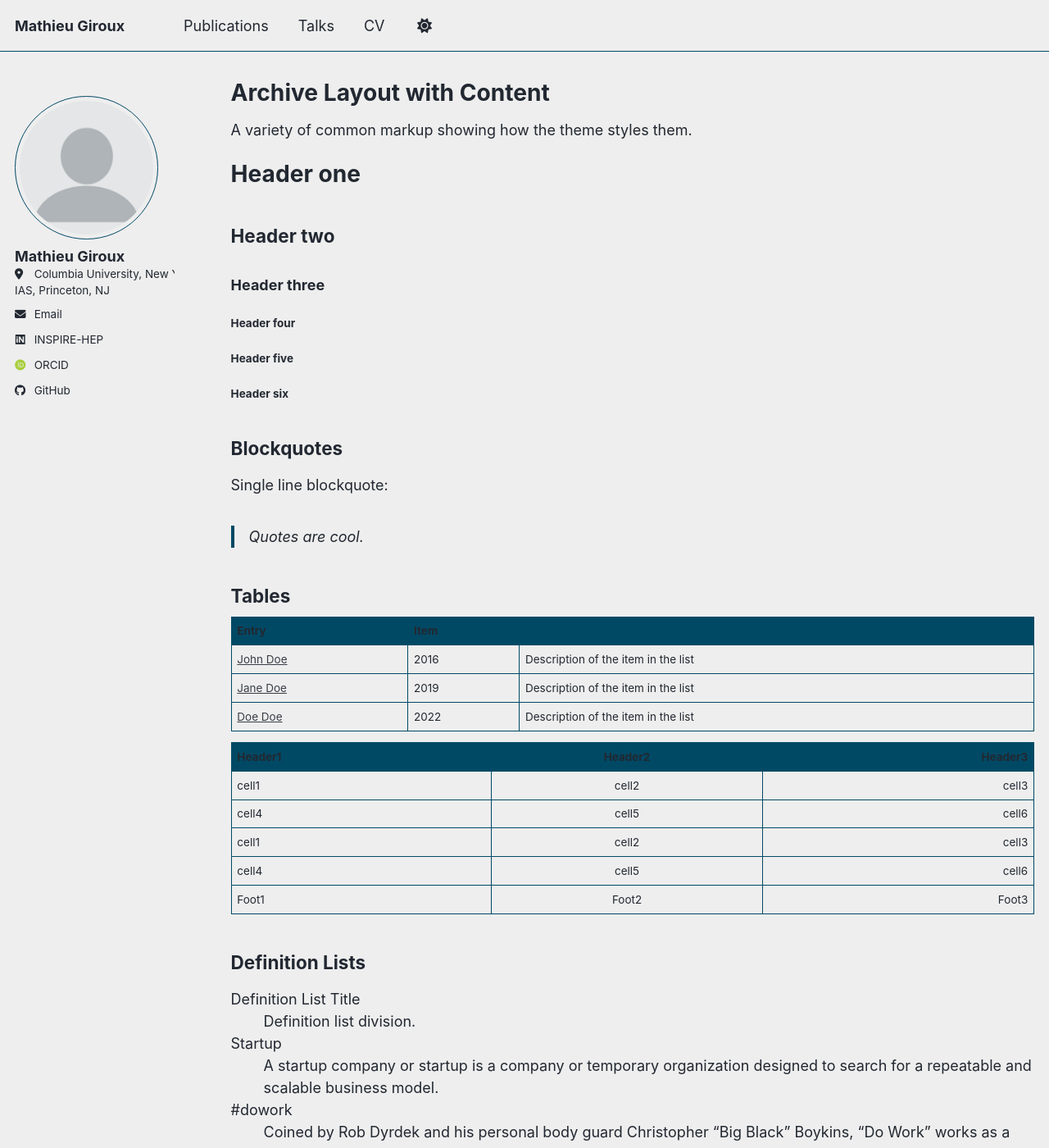
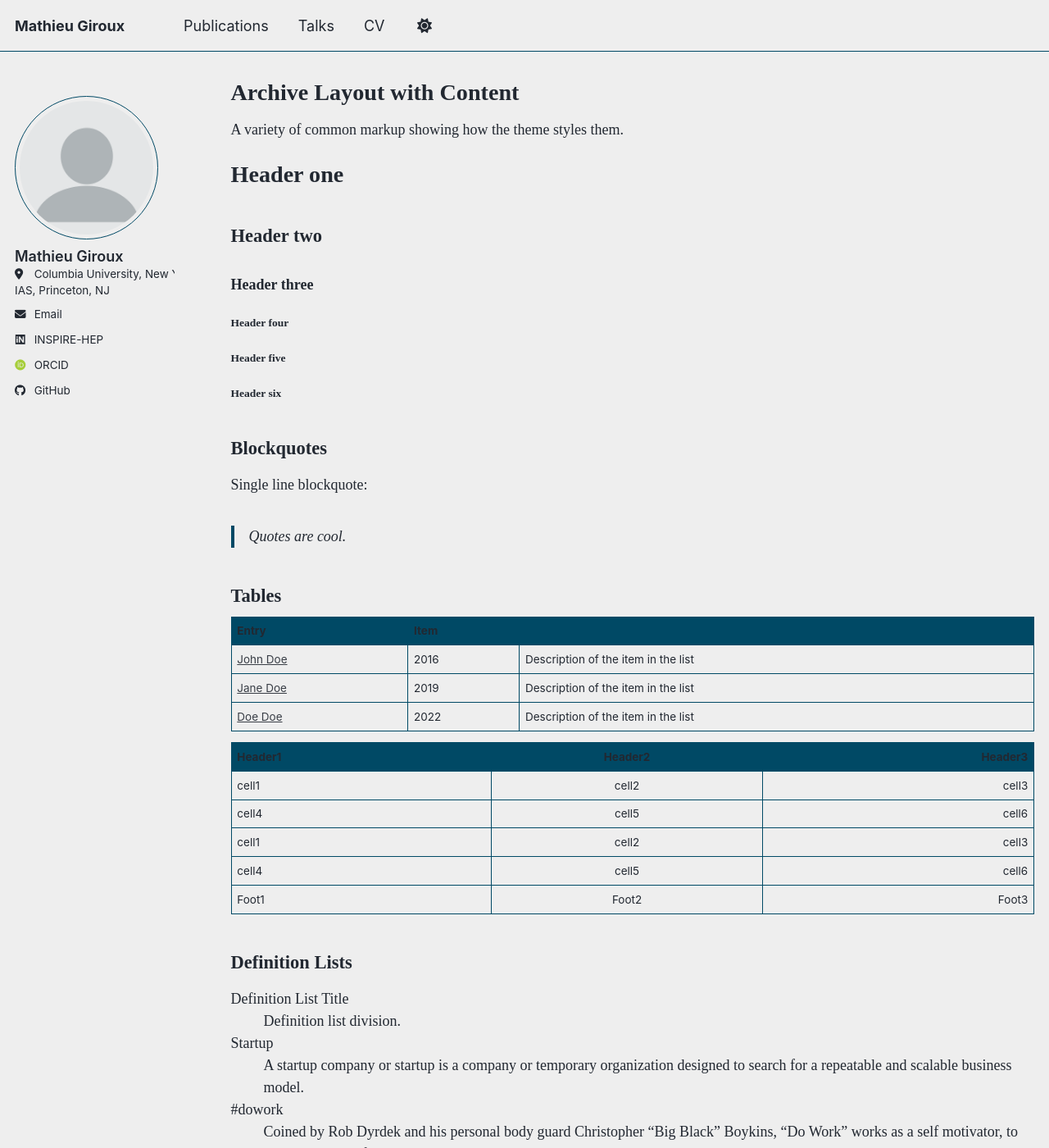
Before and after one commit to StrangeQuark007/StrangeQuark007.github.io, a Jekyll site: the page built from _pages/archive-layout-with-content.md, in a window 1280 px wide and 1400 px high. Shown: the whole window at 82% size. Built offline with Jekyll 4.4.1, drawn with Linux system fonts in a browser that asks for light colours; some web fonts are replaced; a script bundle is joined from its source files by our own code; library files that are not in the unit come from our copies.

Commit message:
Update main.scss

```diff
--- a/assets/css/main.scss
+++ b/assets/css/main.scss
@@ -41,3 +41,25 @@
     "vendor/font-awesome/solid",
     "vendor/font-awesome/brands"
 ;
+
+/* ===============================
+   Global typography override
+   =============================== */
+
+body {
+  font-family: "Times New Roman", Times, serif;
+}
+
+h1, h2, h3, h4, h5, h6 {
+  font-family: "Times New Roman", Times, serif;
+  font-weight: 600;
+}
+
+.masthead,
+.nav__title,
+.page__footer,
+.page__content,
+.archive__item,
+.archive__item-title {
+  font-family: "Times New Roman", Times, serif;
+}
```
